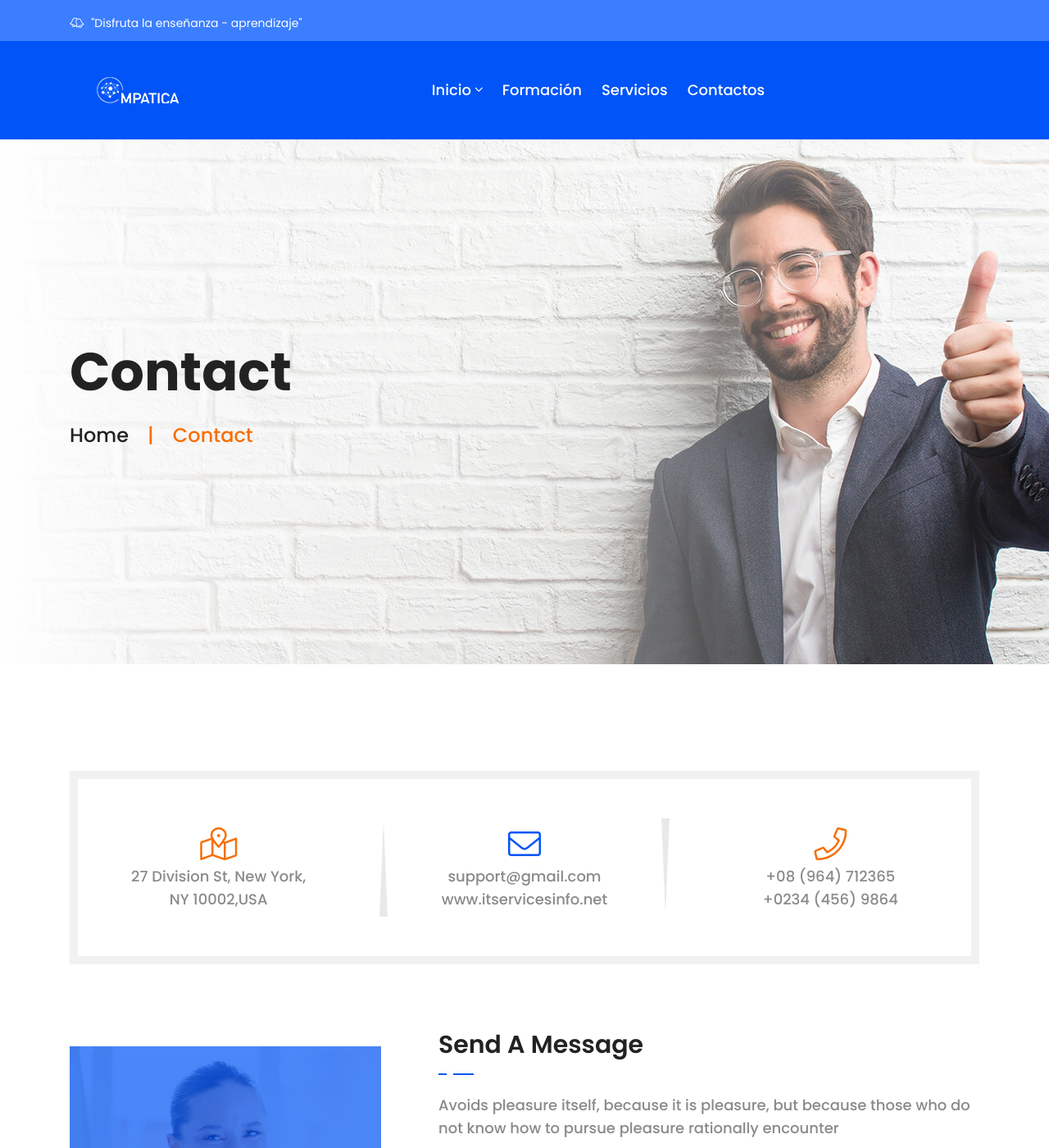
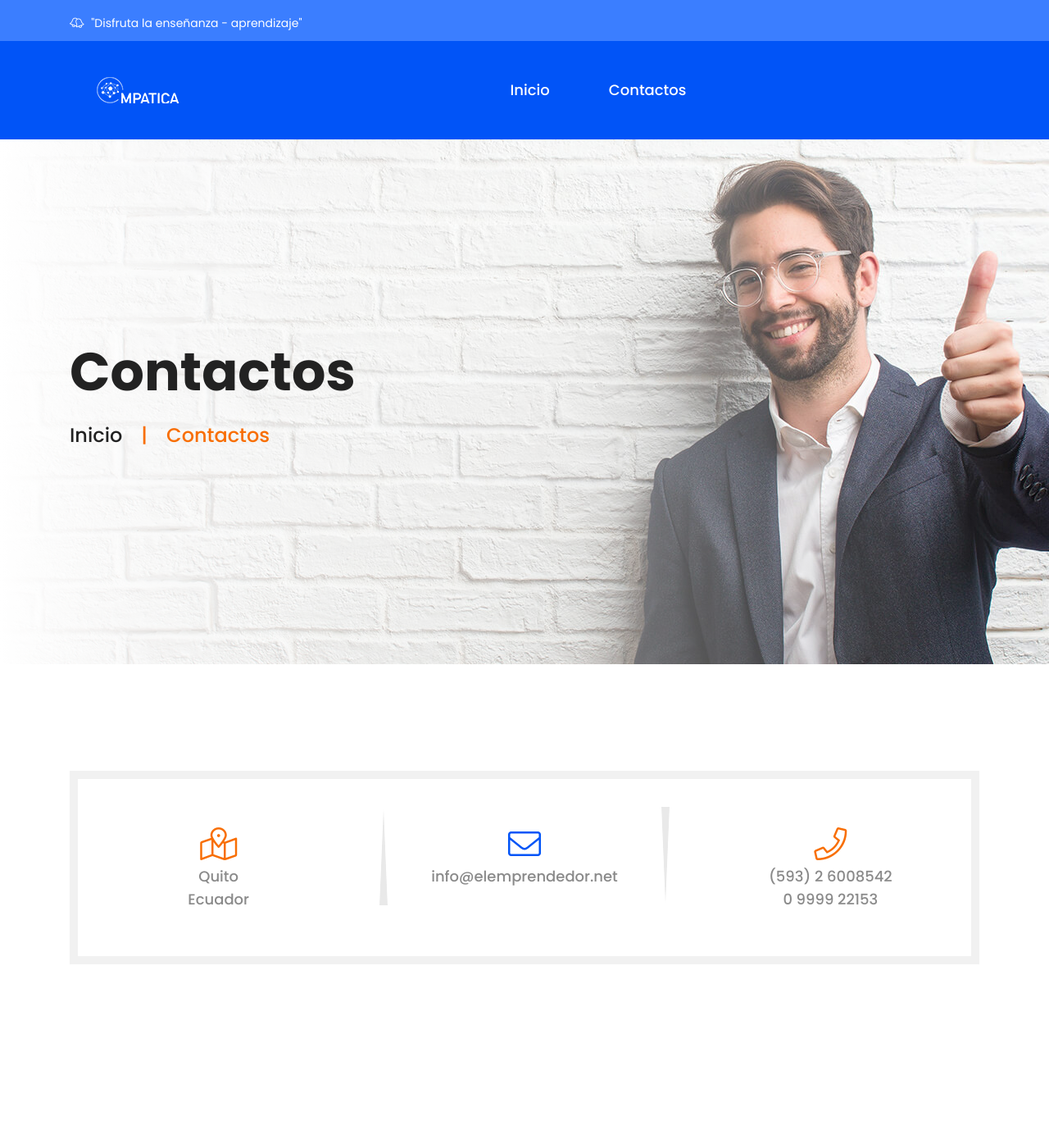
Before and after one commit to elemprendedoronline/mpatica, a Jekyll site: the page built from contact.html, in a window 1280 px wide and 1400 px high. Shown: the whole window at 82% size. Built offline with Jekyll 4.4.1, drawn with Linux system fonts in a browser that asks for light colours; some of the changed text lies outside the part shown.

Commit message:
Se ocultaron páginas y se actualizó los contactos

```diff
--- a/_includes/page_header.html
+++ b/_includes/page_header.html
@@ -7,7 +7,7 @@
                         <h3 class="title text-capitalize">{{page.title}}</h3>
                         <nav aria-label="breadcrumb">
                             <ol class="breadcrumb">
-                                <li class="breadcrumb-item"><a href="{{site.url}}">Home</a></li>
+                                <li class="breadcrumb-item"><a href="{{site.url}}">Inicio</a></li>
                                 <li class="breadcrumb-item active" aria-current="page">{{page.title | truncatewords: "4"}}</li>
                             </ol>
                         </nav>
--- a/about.html
+++ b/about.html
@@ -1,7 +1,7 @@
 ---
 layout: default
 header_image: "/assets/images/banner_3.jpg"
-title: "About Us"
+title: "Sobre nosotros"
 ---
 
 {% include page_header.html %}
--- a/contact.html
+++ b/contact.html
@@ -1,7 +1,7 @@
 ---
 layout: default
 header_image: "/assets/images/page-title-bg.jpg"
-title: "Contact"
+title: "Contactos"
 ---
 
 
@@ -19,8 +19,8 @@ title: "Contact"
                             <div class="contact-info-item text-center">
                                 <i class="fal fa-map-marked-alt"></i>
                                 <ul>
-                                    <li>27 Division St, New York, </li>
-                                    <li>NY 10002,USA </li>
+                                    <li>Quito</li>
+                                    <li>Ecuador</li>
                                 </ul>
                             </div>
                         </div>
@@ -28,8 +28,7 @@ title: "Contact"
                             <div class="contact-info-item text-center active">
                                 <i class="fal fa-envelope"></i>
                                 <ul>
-                                    <li>support@gmail.com</li>
-                                    <li>www.itservicesinfo.net</li>
+                                    <li>info@elemprendedor.net</li>
                                 </ul>
                                 <img class="item-1" src="assets/images/contact-shape-1.png" alt="shape">
                                 <img class="item-2" src="assets/images/contact-shape-2.png" alt="shape">
@@ -39,54 +38,12 @@ title: "Contact"
                             <div class="contact-info-item text-center">
                                 <i class="fal fa-phone"></i>
                                 <ul>
-                                    <li>+08 (964) 712365</li>
-                                    <li>+0234 (456) 9864</li>
+                                    <li>(593) 2 6008542</li>
+                                    <li>0 9999 22153</li>
                                 </ul>
                             </div>
                         </div>
                     </div>
-                </div>
-            </div>
-        </div>
-        <div class="row align-items-center">
-            <div class="col-lg-4 order-2 order-lg-1">
-                <div class="contact-thumb mt-30">
-                    <img src="assets/images/contact-thumb.jpg" alt="">
-                    <div class="contact-text">
-                        <h3 class="title">Leave A <br> Message</h3>
-                    </div>
-                </div>
-            </div>
-            <div class="col-lg-8 order-1 order-lg-2">
-                <div class="contact-massage-area mt-30 pl-70">
-                    <div class="contact-massage-content">
-                        <h3 class="title">Send A Message</h3>
-                        <p>Avoids pleasure itself, because it is pleasure, but because those who do not know how to pursue pleasure rationally encounter</p>
-                    </div>
-                    <form id="contact-form" action="assets/contact.php" method="post">
-                        <div class="row">
-                            <div class="col-lg-6">
-                                <div class="input-box mt-20">
-                                    <input name="name" type="text" placeholder="Your Full Name">
-                                    <i class="far fa-user"></i>
-                                </div>
-                            </div>
-                            <div class="col-lg-6">
-                                <div class="input-box mt-20">
-                                    <input name="email" type="text" placeholder="Your Email ">
-                                    <i class="far fa-envelope"></i>
-                                </div>
-                            </div>
-                            <div class="col-lg-12">
-                                <div class="input-box mt-20">
-                                    <textarea name="message" id="#" cols="30" rows="10" placeholder="Write Message"></textarea>
-                                    <i class="far fa-pencil"></i>
-                                    <button class="main-btn" type="submit">Send Message</button>
-                                </div>
-                            </div>
-                        </div>
-                    </form>
-                    <p class="form-message"></p>
                 </div>
             </div>
         </div>
@@ -97,17 +54,4 @@ title: "Contact"
 
 <!--====== CONTACT MAP PART START ======-->
 
-<div class="contact-map-area">
-    <div class="container-fluid p-0">
-        <div class="row">
-            <div class="col-lg-12">
-                <div class="contact-map">
-                    <iframe src="https://www.google.com/maps/embed?pb=!1m14!1m12!1m3!1d3071.2910802067827!2d90.45905169331171!3d23.691532202989123!2m3!1f0!2f0!3f0!3m2!1i1024!2i768!4f13.1!5e0!3m2!1sen!2sbd!4v1577214205224!5m2!1sen!2sbd" width="600" height="450" style="border:0;" allowfullscreen=""></iframe>
-                    <i class="fal fa-map-marker-alt"></i>
-                </div>
-            </div>
-        </div>
-    </div>
-</div>
-
 <!--====== CONTACT MAP PART ENDS ======-->
--- a/nuestros-servicios.html
+++ b/nuestros-servicios.html
@@ -1,7 +1,7 @@
 ---
 layout: default
 header_image: "/assets/images/services_bg.jpg"
-title: Nuestros servicios
+title: Formación
 
 ---
 {% include page_header.html %}
```
Also changed, not shown: _data/navigation.yml (+4 -7 lines).
